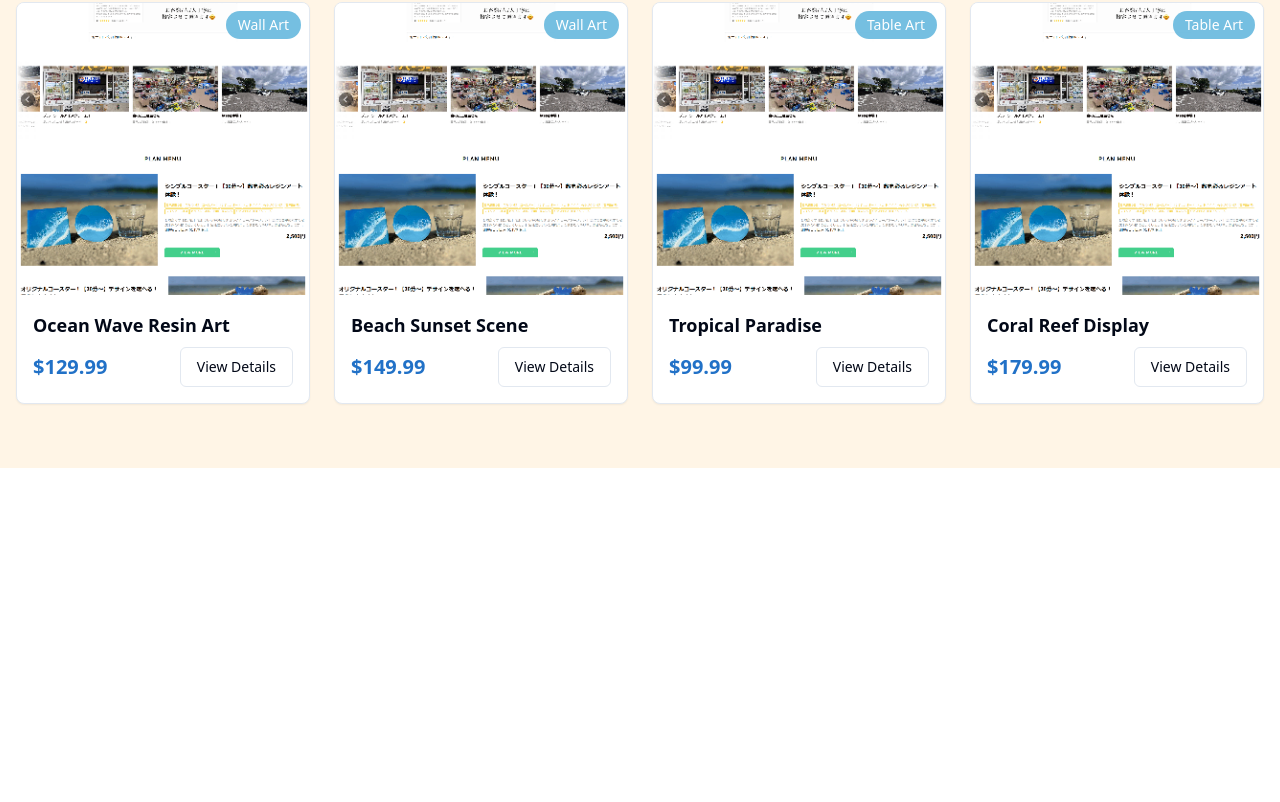
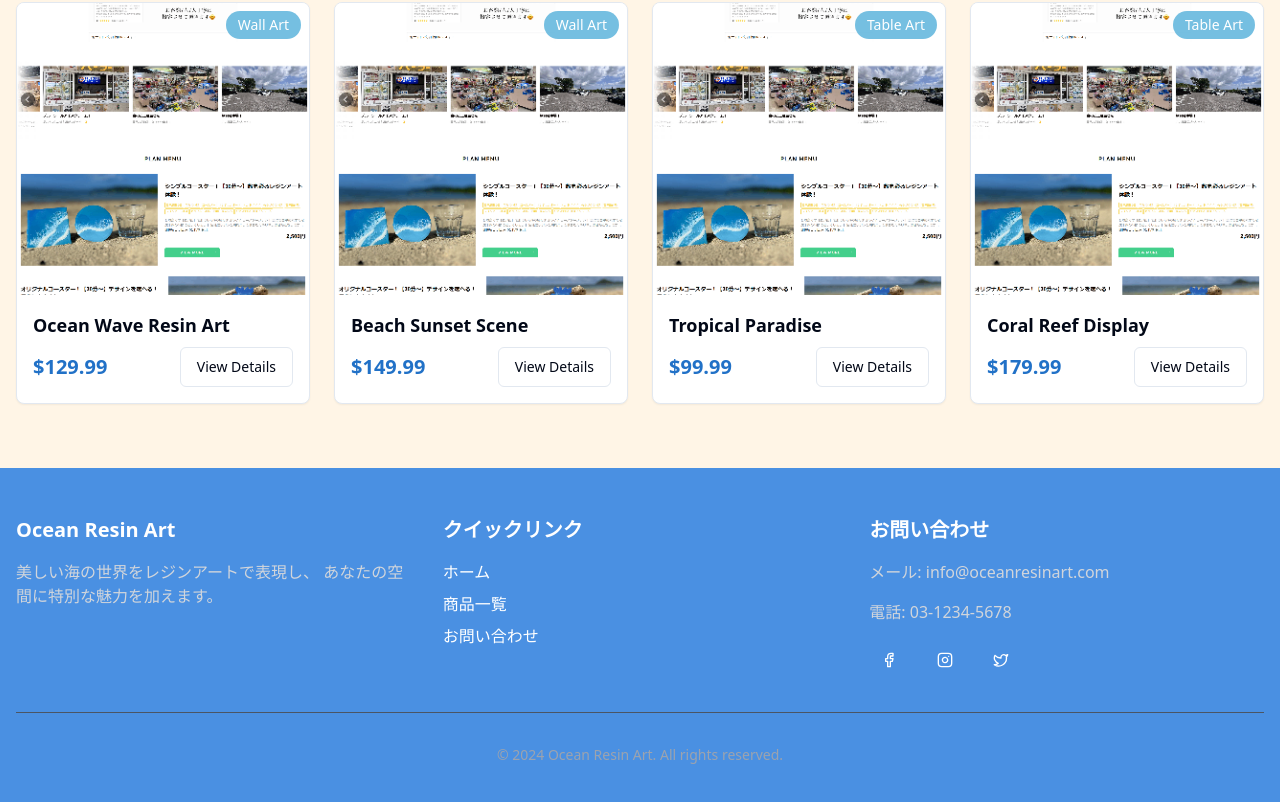
Before and after one commit to itella-tech/resin-site, a React (Vite) app: page / in a window 1280 px wide. Shown: the part 542-1344 px from the top of the page. Before the commit the page ends 1010 px from the top, so only its background shows below. Built offline with nearby package versions, Linux system fonts and the light colour scheme.

Commit message:
Add footer component
Implement a footer component to enhance the layout of the application.
[skip gpt_engineer]

```diff
--- /dev/null
+++ b/src/components/Footer.tsx
@@ -0,0 +1,68 @@
+import { Facebook, Instagram, Twitter } from "lucide-react";
+import { Button } from "./ui/button";
+import { Separator } from "./ui/separator";
+
+export const Footer = () => {
+  return (
+    <footer className="bg-ocean text-white">
+      <div className="container mx-auto px-4 py-12">
+        <div className="grid grid-cols-1 md:grid-cols-3 gap-8">
+          {/* Company Info */}
+          <div className="space-y-4">
+            <h3 className="text-xl font-semibold">Ocean Resin Art</h3>
+            <p className="text-gray-300">
+              美しい海の世界をレジンアートで表現し、
+              あなたの空間に特別な魅力を加えます。
+            </p>
+          </div>
+
+          {/* Quick Links */}
+          <div className="space-y-4">
+            <h3 className="text-xl font-semibold">クイックリンク</h3>
+            <ul className="space-y-2">
+              <li>
+                <a href="#" className="hover:text-ocean-light transition-colors">
+                  ホーム
+                </a>
+              </li>
+              <li>
+                <a href="#" className="hover:text-ocean-light transition-colors">
+                  商品一覧
+                </a>
+              </li>
+              <li>
+                <a href="#" className="hover:text-ocean-light transition-colors">
+                  お問い合わせ
+                </a>
+              </li>
+            </ul>
+          </div>
+
+          {/* Contact & Social */}
+          <div className="space-y-4">
+            <h3 className="text-xl font-semibold">お問い合わせ</h3>
+            <p className="text-gray-300">メール: info@oceanresinart.com</p>
+            <p className="text-gray-300">電話: 03-1234-5678</p>
+            <div className="flex space-x-4 mt-4">
+              <Button variant="ghost" size="icon" className="hover:text-ocean-light">
+                <Facebook className="h-5 w-5" />
+              </Button>
+              <Button variant="ghost" size="icon" className="hover:text-ocean-light">
+                <Instagram className="h-5 w-5" />
+              </Button>
+              <Button variant="ghost" size="icon" className="hover:text-ocean-light">
+                <Twitter className="h-5 w-5" />
+              </Button>
+            </div>
+          </div>
+        </div>
+
+        <Separator className="my-8 bg-gray-600" />
+
+        <div className="text-center text-gray-400 text-sm">
+          <p>&copy; 2024 Ocean Resin Art. All rights reserved.</p>
+        </div>
+      </div>
+    </footer>
+  );
+};
--- a/src/pages/Index.tsx
+++ b/src/pages/Index.tsx
@@ -1,4 +1,5 @@
 import { ProductCard } from "@/components/ProductCard";
+import { Footer } from "@/components/Footer";
 
 const products = [
   {
@@ -33,7 +34,7 @@ const products = [
 
 const Index = () => {
   return (
-    <div className="min-h-screen bg-sand-light">
+    <div className="min-h-screen bg-sand-light flex flex-col">
       {/* Hero Section */}
       <div className="relative h-[60vh] bg-gradient-to-r from-ocean to-ocean-light flex items-center justify-center text-white">
         <div className="absolute inset-0 overflow-hidden">
@@ -52,7 +53,7 @@ const Index = () => {
       </div>
 
       {/* Main Content */}
-      <div className="container mx-auto py-16 px-4">
+      <div className="container mx-auto py-16 px-4 flex-grow">
         <div className="grid grid-cols-1 md:grid-cols-2 lg:grid-cols-3 xl:grid-cols-4 gap-6">
           {products.map((product) => (
             <div key={product.id} className="animate-fade-up">
@@ -61,6 +62,8 @@ const Index = () => {
           ))}
         </div>
       </div>
+
+      <Footer />
     </div>
   );
 };
```
